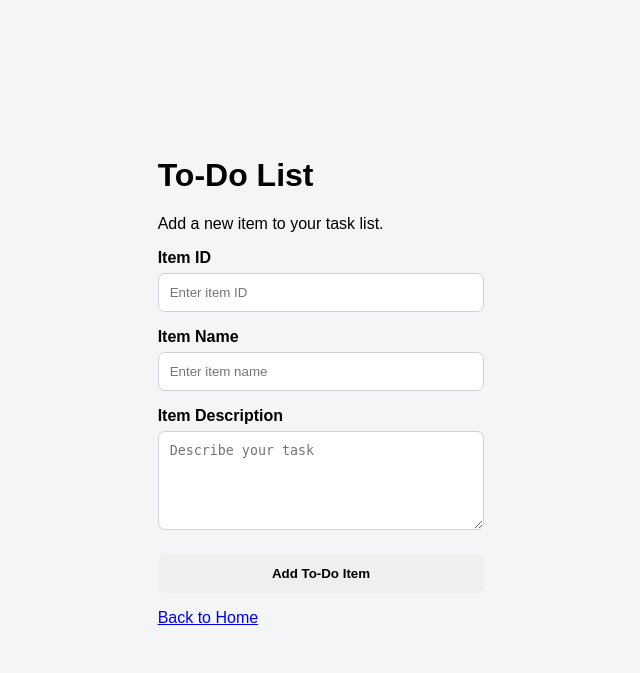
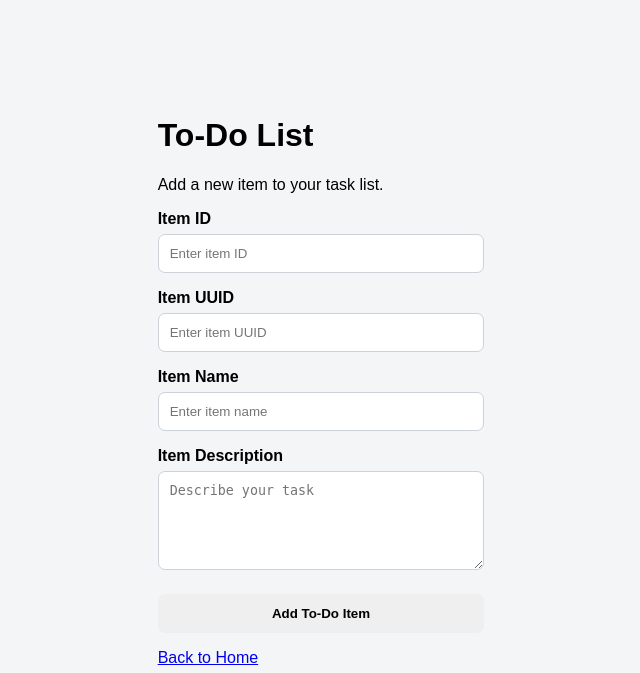
Before and after one commit to tanishk162del-create/Git_and_GitHub_Tanishk_Singh, a Flask app: page /todo in a window 1280 px wide. Shown: the top 673 px of the page, without its empty margins (319-959 px from the left). Run offline with Flask 3, Linux system fonts and the light colour scheme.

Commit message:
Add Item UUID field to To-Do form

```diff
--- a/templates/todo.html
+++ b/templates/todo.html
@@ -22,6 +22,14 @@
                 id="itemId"
                 name="itemId"
                 placeholder="Enter item ID"
+                required
+            >
+            <label for="itemUuid">Item UUID</label>
+            <input
+                type="text"
+                id="itemUuid"
+                name="itemUuid"
+                placeholder="Enter item UUID"
                 required
             >
             <label for="itemName">Item Name</label>
```
